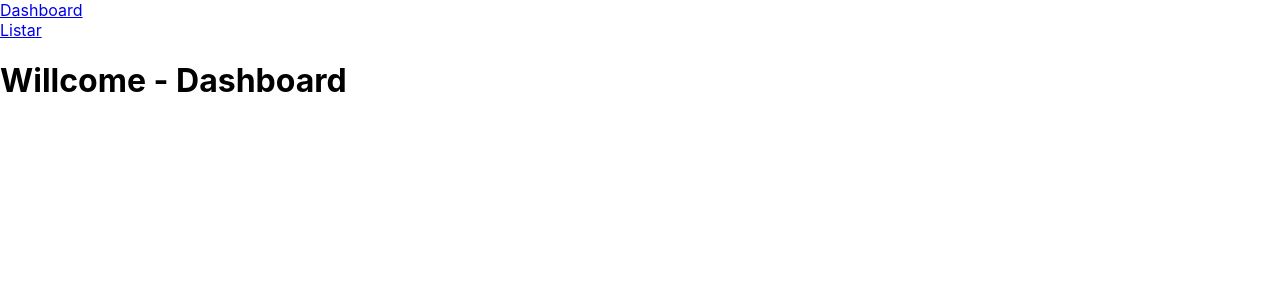
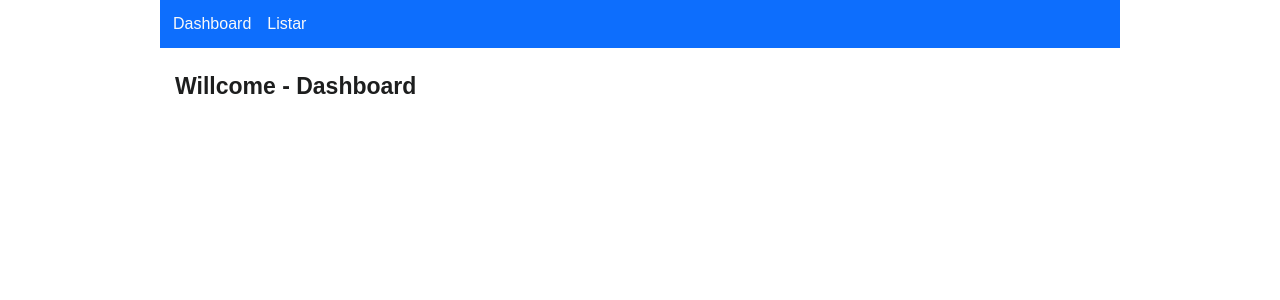
Before and after one commit to crdpc/adm-estoque, a React (Create React App) app in the folder frontend/: page / in a window 1280 px wide. Shown: the top 300 px of the page. Built offline with nearby package versions, Linux system fonts and the light colour scheme.

Commit message:
Estilização iniciada

```diff
--- a/frontend/package.json
+++ b/frontend/package.json
@@ -3,6 +3,7 @@
   "version": "0.1.0",
   "private": true,
   "dependencies": {
+    "@babel/core": "^7.13.0",
     "@testing-library/jest-dom": "^5.11.4",
     "@testing-library/react": "^11.1.0",
     "@testing-library/user-event": "^12.1.10",
@@ -10,6 +11,8 @@
     "react-dom": "^17.0.2",
     "react-router-dom": "^5.2.0",
     "react-scripts": "4.0.3",
+    "styled-components": "^5.3.0",
+    "typescript": "^4.3.5",
     "web-vitals": "^1.0.1"
   },
   "scripts": {
--- a/frontend/src/components/Menu/index.js
+++ b/frontend/src/components/Menu/index.js
@@ -1,13 +1,14 @@
 import React from 'react';
-import { Link } from 'react-router-dom';
+import { NavLink } from 'react-router-dom';
+import { NavList } from './styles';
 
 export const Menu = () => {
 
     return(
-        <div>
-             <Link to="/">Dashboard</Link> <br />
-             <Link to="/listar">Listar</Link> <br />
-        </div>
+        <NavList>
+             <NavLink to="/"><li>Dashboard</li></NavLink> <br />
+             <NavLink to="/listar"><li>Listar</li></NavLink> <br />
+        </NavList>
     )
 
 }
--- /dev/null
+++ b/frontend/src/components/Menu/styles.js
@@ -0,0 +1,21 @@
+import styled from "styled-components";
+
+export const NavList = styled.ul`
+    display: flex;
+    background-color: #0d6efd;
+    padding: 15px 5px;
+    font-family: sans-serif;
+    margin-bottom: 15px;
+    a{
+        text-decoration: none;
+        color: #f9f9f9;
+        margin: 0 8px;
+    }
+    a:hover{
+        color: #d0d2db;
+    }
+    li{
+        font-size: 1.0rem;
+        list-style: none;
+    }
+`;
--- a/frontend/src/index.css
+++ b/frontend/src/index.css
@@ -1,3 +1,8 @@
+*{
+  padding: 0;
+  margin: 0;
+}
+
 body {
   margin: 0;
   font-family: -apple-system, BlinkMacSystemFont, 'Segoe UI', 'Roboto', 'Oxygen',
--- a/frontend/src/pages/Dashboard/index.js
+++ b/frontend/src/pages/Dashboard/index.js
@@ -1,14 +1,18 @@
 import React from 'react';
 import { Menu } from '../../components/Menu';
+import { Container, ContudoTitulo, Titulo } from '../../styles/custom_adm';
+
 export const Dashboard = () => {
 
     return(
 
-        <>
+        <Container>
 
         <Menu />
-        <h1>Willcome - Dashboard</h1>
-        </>
+        <ContudoTitulo>
+        <Titulo>Willcome - Dashboard</Titulo>
+        </ContudoTitulo>
+        </Container>
 
     );
 }
--- a/frontend/src/pages/Listar/index.js
+++ b/frontend/src/pages/Listar/index.js
@@ -8,7 +8,7 @@
 
     const [data, setData] = useState([]);
 
-    const [status, setStatus] = useState({
+    const [status] = useState({
         type: state? state.type : "",
         mensagem: state? state.mensagem : ""
     });
--- /dev/null
+++ b/frontend/src/styles/custom_adm.js
@@ -0,0 +1,18 @@
+import styled from "styled-components";
+
+export const Container = styled.section`
+    margin: 0px auto;
+    width: 960px;
+    max-width: 960px;
+`;
+
+export const ContudoTitulo = styled.section`
+    display: flex;
+`;
+
+export const Titulo = styled.h1`
+    font-size: 23px;
+    font-family: sans-serif;
+    margin: 10px 15px;
+    color: #1d1e1e;
+`;
```
Also changed, not shown: 2 other files (tests, documents, lock files or other folders).
